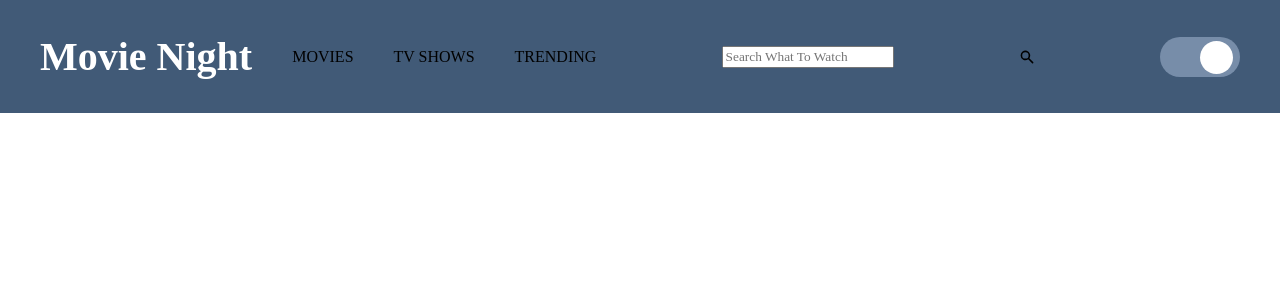
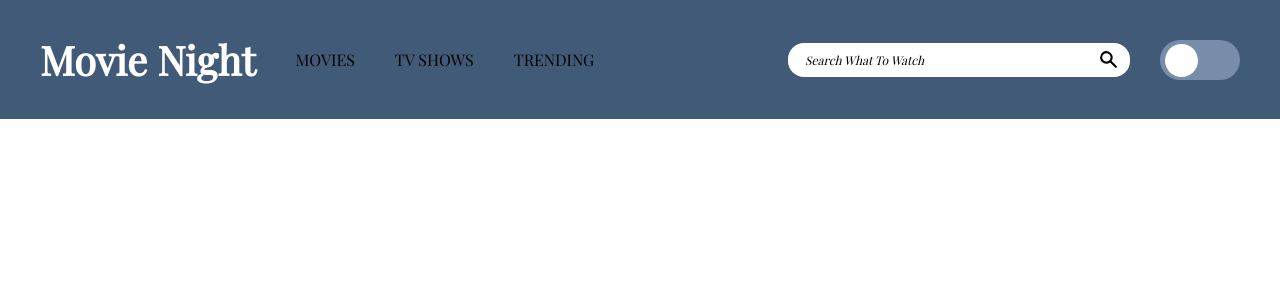
Before and after one commit to jazsadevee/Flick-Finder, a React (Create React App) app: page / in a window 1280 px wide. Shown: the top 300 px of the page. Built offline with nearby package versions, Linux system fonts and the light colour scheme.

Commit message:
Added light/Dark && added react routes

```diff
--- a/public/index.html
+++ b/public/index.html
@@ -1,14 +1,12 @@
 <!DOCTYPE html>
 <html lang="en">
+
 <head>
   <meta charset="utf-8" />
   <link rel="icon" href="%PUBLIC_URL%/favicon.ico" />
   <meta name="viewport" content="width=device-width, initial-scale=1" />
   <meta name="theme-color" content="#000000" />
-    <meta
-      name="description"
-      content="Web site created using create-react-app"
-    />
+  <meta name="description" content="Web site created using create-react-app" />
   <link rel="apple-touch-icon" href="%PUBLIC_URL%/logo192.png" />
   <!--
       manifest.json provides metadata used when your web app is installed on a
@@ -24,8 +22,12 @@
       work correctly both with client-side routing and a non-root public URL.
       Learn how to configure a non-root public URL by running `npm run build`.
     -->
+  <link rel="preconnect" href="https://fonts.googleapis.com">
+  <link rel="preconnect" href="https://fonts.gstatic.com" crossorigin>
+  <link href="https://fonts.googleapis.com/css2?family=Playfair+Display&display=swap" rel="stylesheet">
   <title>React App</title>
 </head>
+
 <body>
   <noscript>You need to enable JavaScript to run this app.</noscript>
   <div id="root"></div>
@@ -40,4 +42,5 @@
       To create a production bundle, use `npm run build` or `yarn build`.
     -->
 </body>
+
 </html>
--- a/src/Styles/NavBarStyle.css
+++ b/src/Styles/NavBarStyle.css
@@ -1,5 +1,4 @@
 * {
-  font-family: 'Bree Serif', serif;
   font-family: 'Playfair Display', serif;
 }
 
@@ -35,21 +34,29 @@ nav span:hover {
   padding-bottom: 5px;
 }
 
+span #HomeLight,
+#MoviesLight,
+#TrendingLight {
+  color: #fff;
+}
+
+span #HomeLight:hover,
+#MoviesLight:hover,
+#TrendingLight:hover {
+  border-bottom: 2px solid #ff206e;
+}
+
+
+#navBarColor {
+  background-color: pink;
+}
+
 .nav-options {
   display: flex;
   align-items: center;
 }
 
-.input-group {
-  display: flex;
-  align-items: center;
-}
-
-#navBarColor {
-  background-color: pink;
-}
-
-#Color-Switcher {
+#Color-switcher {
   position: relative;
   margin-right: 40px;
   background-color: #778da9;
@@ -80,6 +87,20 @@ nav span:hover {
   transition: .6s;
 }
 
+#heading {
+  color: #000000;
+}
+
+#search {
+  position: absolute;
+  margin-left: 310px;
+}
+
+.input-group {
+  display: flex;
+  align-items: center;
+}
+
 .input-group input {
   position: relative;
   width: 323px;
@@ -93,6 +114,7 @@ nav span:hover {
   padding-left: 17px;
   font-size: 12px;
   color: black;
+  font-style: italic;
 }
 
 .input-group input::placeholder {
@@ -102,8 +124,3 @@ nav span:hover {
 .input-group input:focus {
   outline: none;
 }
-
-#search {
-  position: absolute;
-  margin-left: 310px;
-}
--- a/src/components/Navbar.jsx
+++ b/src/components/Navbar.jsx
@@ -6,17 +6,19 @@ function Navbar() {
   const [toggle, setToggle] = useState(true)
   return (
     <Fragment>
-      <nav className="">
+      <nav className={toggle ? '' : 'NavBarColor'}>
         <div className='nav-options'>
-          <h1>Movie Night</h1>
-          <span>Movies</span>
-          <span>Tv Shows</span>
-          <span>Trending</span>
+          <h1 id={toggle ? '' : 'heading'}>Movie Night</h1>
+          <span id={toggle ? 'Movies' : 'MoviesLight'}>Movies</span>
+          <span id={toggle ? 'Movies' : 'MoviesLight'}>Tv Shows</span>
+          <span id={toggle ? 'Movies' : 'MoviesLight'}>Trending</span>
         </div>
-        <input type='text' placeholder='Search What To Watch' />
-        <HiSearch />
-        <div id='Color-Switcher'>
-          <div id='Color-switcher-moved'></div>
+        <div className='input-group'>
+          <input type='text' placeholder='Search What To Watch' />
+          <HiSearch fontSize={21} color='black' id='search' />
+          <div id="Color-switcher" onClick={() => setToggle(!toggle)}>
+            <div id={toggle ? 'Color-switcher-mover' : 'Color-switcher-moved'}></div>
+          </div>
         </div>
       </nav>
     </Fragment>
--- a/src/index.css
+++ b/src/index.css
@@ -1,8 +1,6 @@
 body {
   margin: 0;
-  font-family: -apple-system, BlinkMacSystemFont, 'Segoe UI', 'Roboto', 'Oxygen',
-    'Ubuntu', 'Cantarell', 'Fira Sans', 'Droid Sans', 'Helvetica Neue',
-    sans-serif;
+  font-family: 'Playfair Display', serif;
   -webkit-font-smoothing: antialiased;
   -moz-osx-font-smoothing: grayscale;
 }
--- a/src/index.js
+++ b/src/index.js
@@ -2,10 +2,13 @@ import React from 'react';
 import ReactDOM from 'react-dom/client';
 import './index.css';
 import App from './App';
+import { BrowserRouter } from 'react-router-dom';
 
 const root = ReactDOM.createRoot(document.getElementById('root'));
 root.render(
   <React.StrictMode>
-    <App />
+    <BrowserRouter>
+      <App />
+    </BrowserRouter>
   </React.StrictMode>
 );
```
Lines whose indentation alone changed are shown as unchanged.
